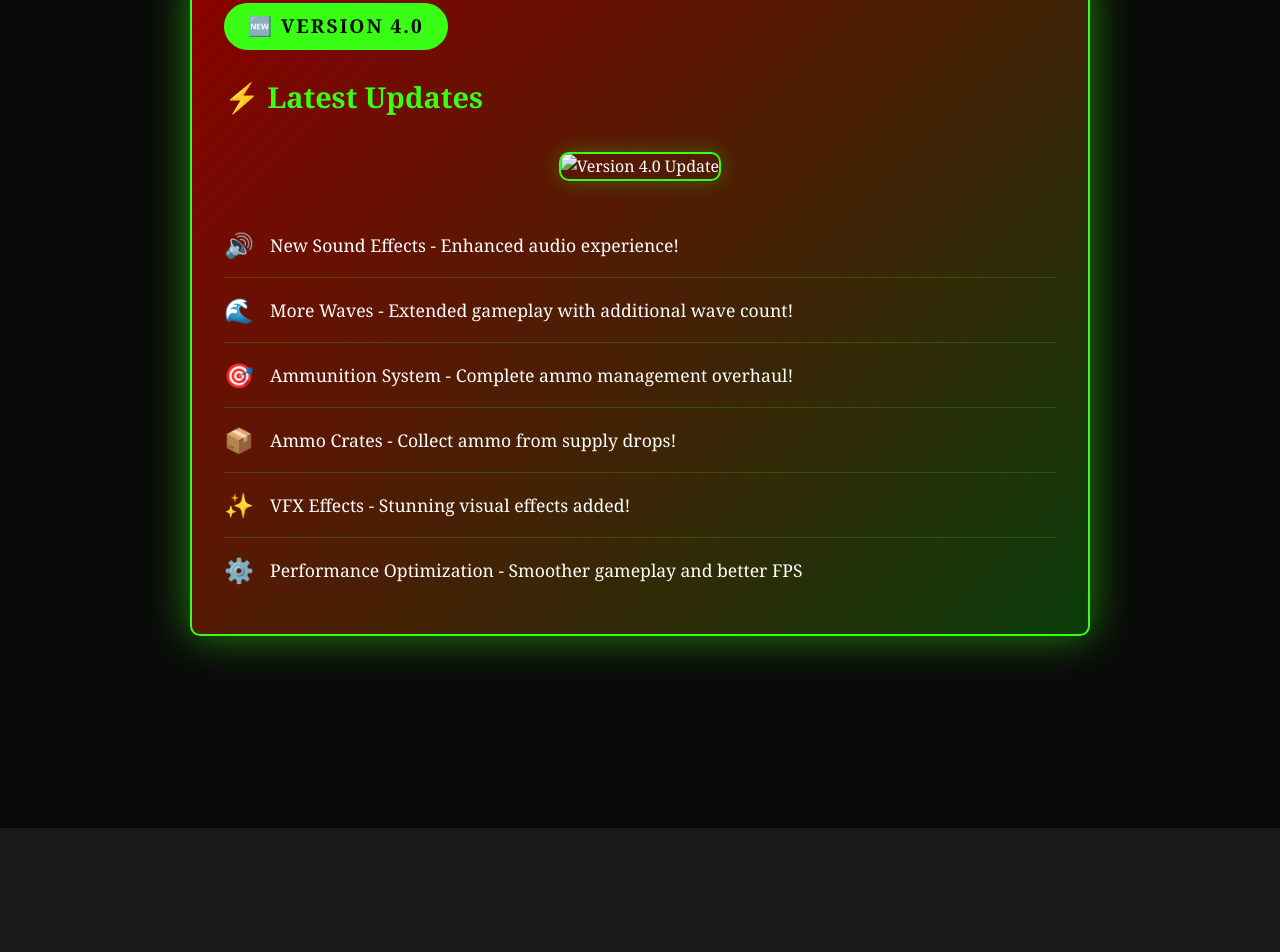
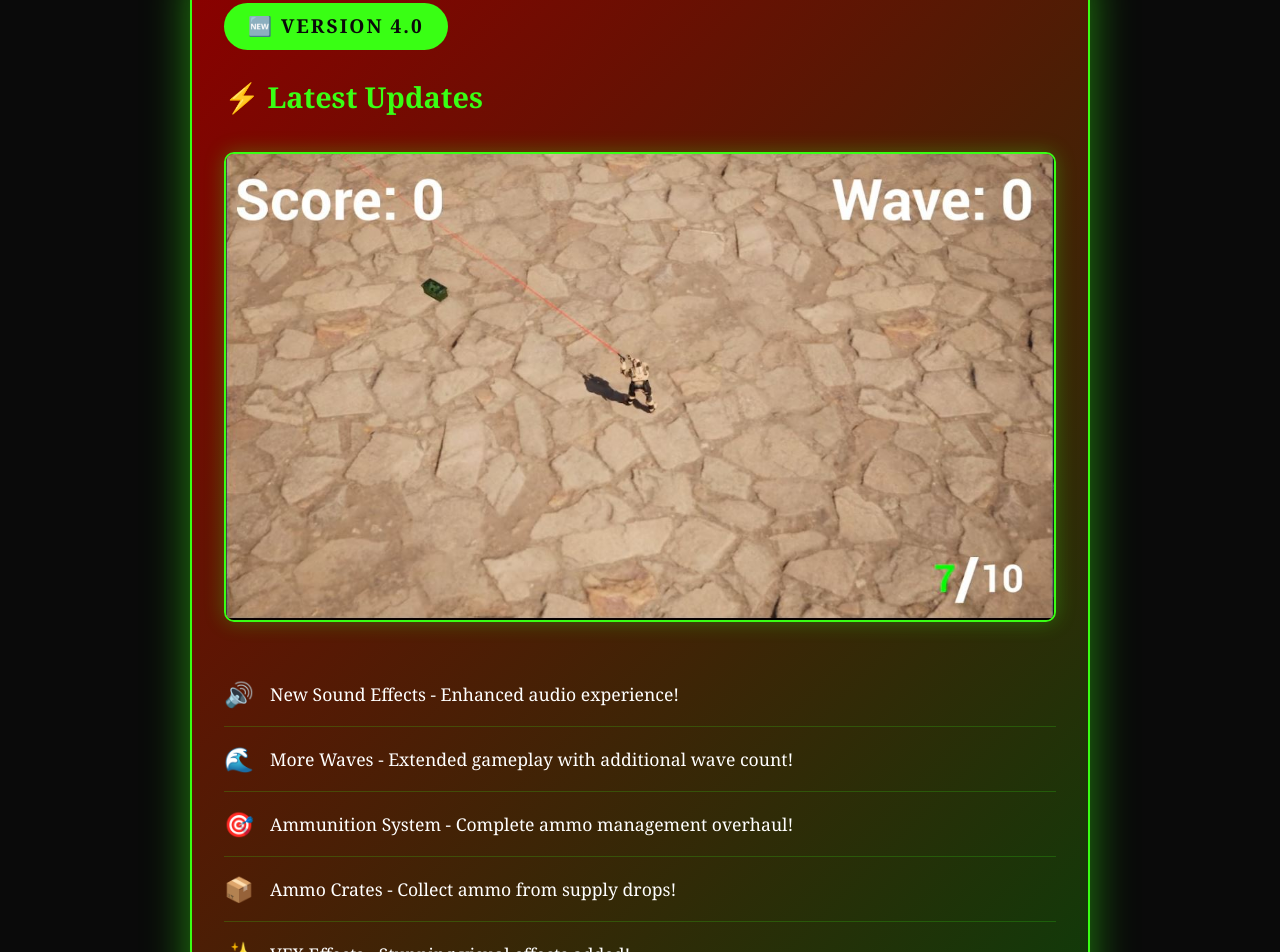
Before and after one commit to stormz2026/stormz2026.github.io, a plain HTML site: page index.html in a window 1280 px wide. Shown: the part 1084-2036 px from the top of the page. Drawn offline with Linux system fonts and the light colour scheme.

Commit message:
Update index.html

```diff
--- a/index.html
+++ b/index.html
@@ -1381,7 +1381,7 @@
 
                 <!-- Update Image -->
                 <div style="text-align: center; margin: 2rem 0;">
-                    <img src="images/Capture1.png" alt="Version 4.0 Update" style="max-width: 100%; border-radius: 10px; border: 2px solid var(--toxic-green); box-shadow: 0 0 20px rgba(57, 255, 20, 0.3);">
+                    <img src="images/Capture1.jpg" alt="Version 4.0 Update" style="max-width: 100%; border-radius: 10px; border: 2px solid var(--toxic-green); box-shadow: 0 0 20px rgba(57, 255, 20, 0.3);">
                 </div>
 
                 <ul class="update-list">
```
